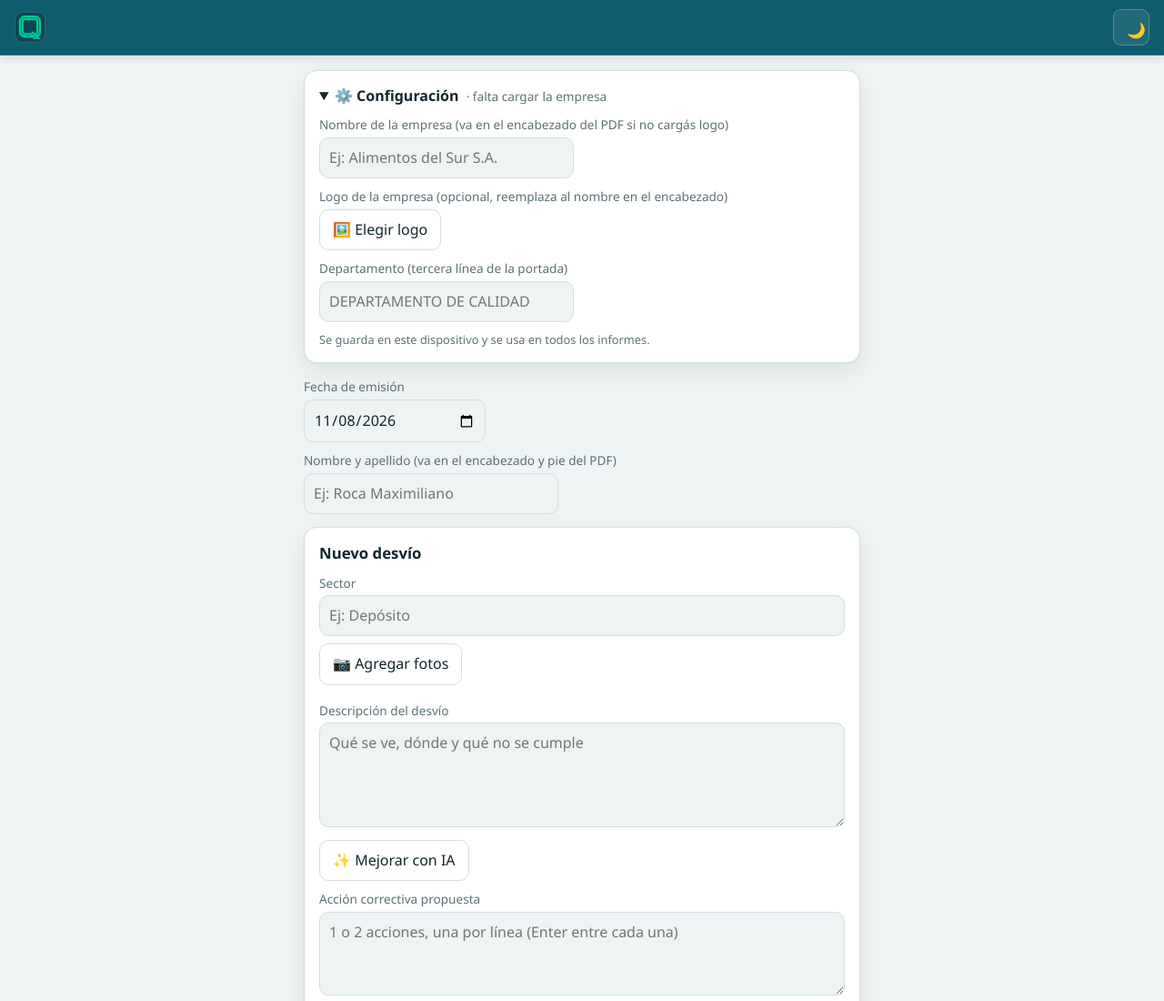
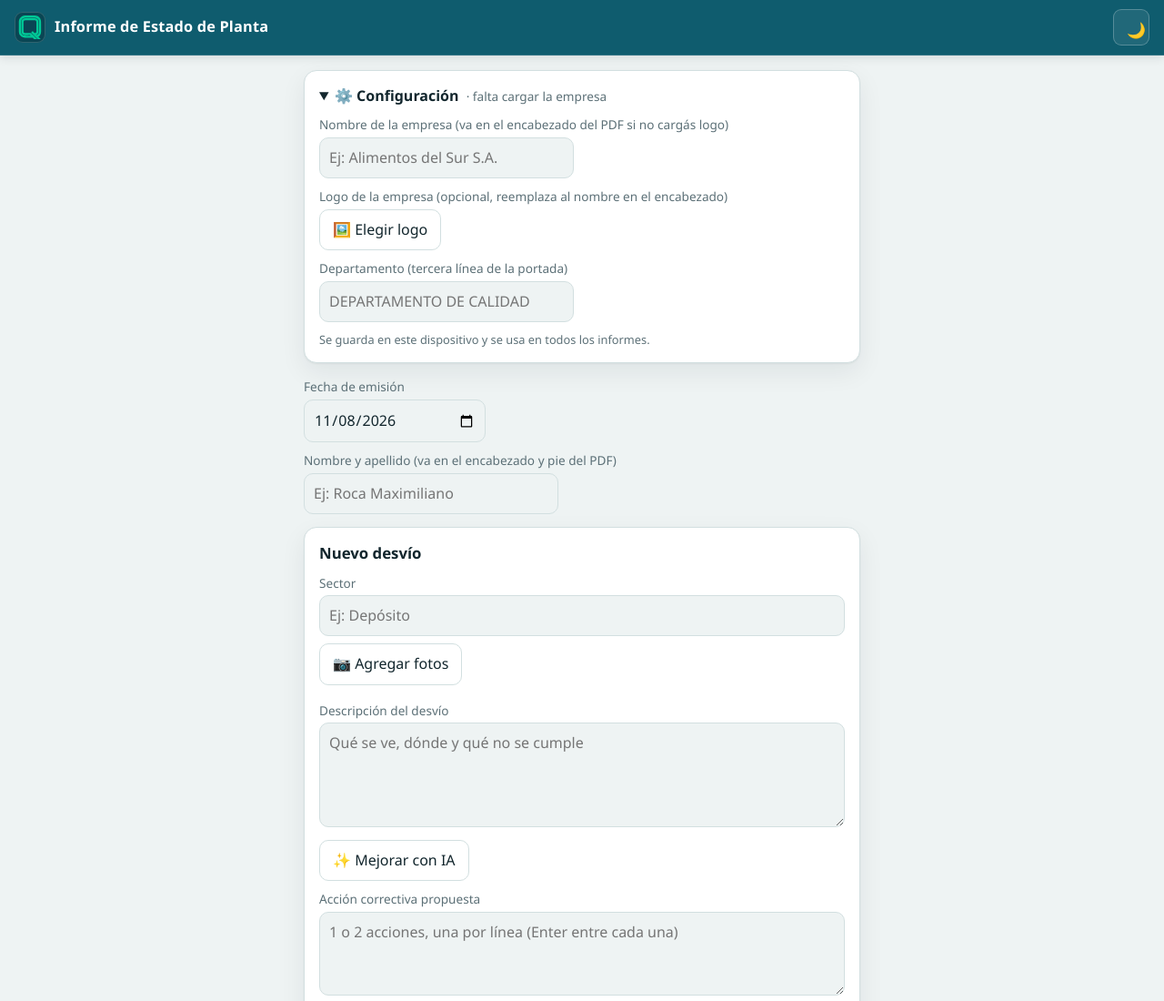
Before and after one commit to roca-byte/informeCalidad, a plain HTML site: page index.html in a window 1280 px wide. Shown: the top 1100 px of the page at 91% size. Drawn offline with Linux system fonts and the light colour scheme.

Commit message:
Restaurar el nombre de cada app en la barra superior
Mantiene el logo QualityOS y vuelve a mostrar el nombre propio de la app, sin el nombre de la marca.

```diff
--- a/index.html
+++ b/index.html
@@ -13,6 +13,9 @@
 <header class="q-topbar">
   <div class="q-brand">
     <span class="q-mark" aria-hidden="true"><img src="qualityos.svg" alt=""></span>
+    <div class="q-brand-text">
+      <h1>Informe de Estado de Planta</h1>
+    </div>
   </div>
   <button class="q-theme" id="tema" aria-label="Cambiar tema claro/oscuro">🌙</button>
 </header>
```
